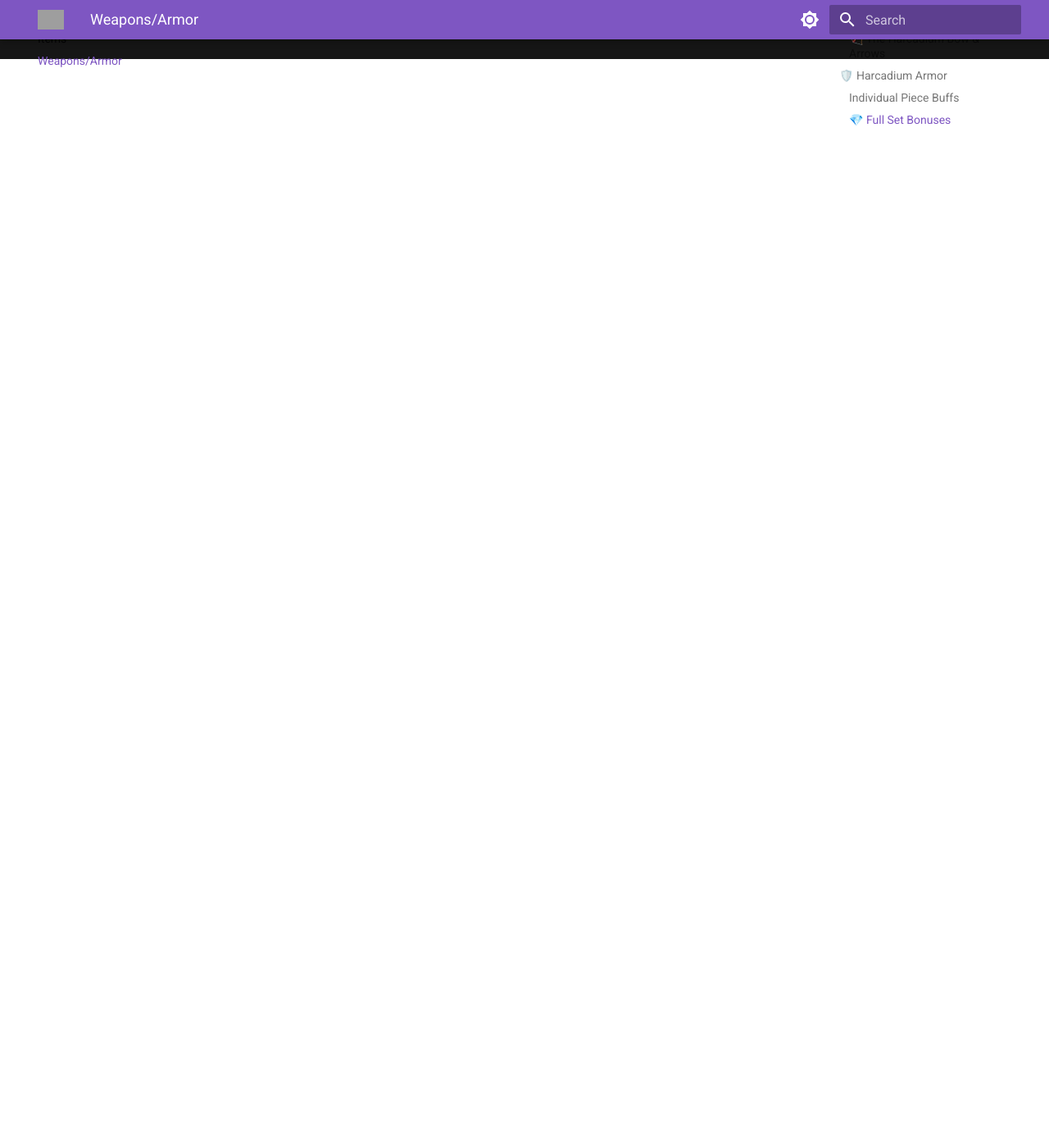
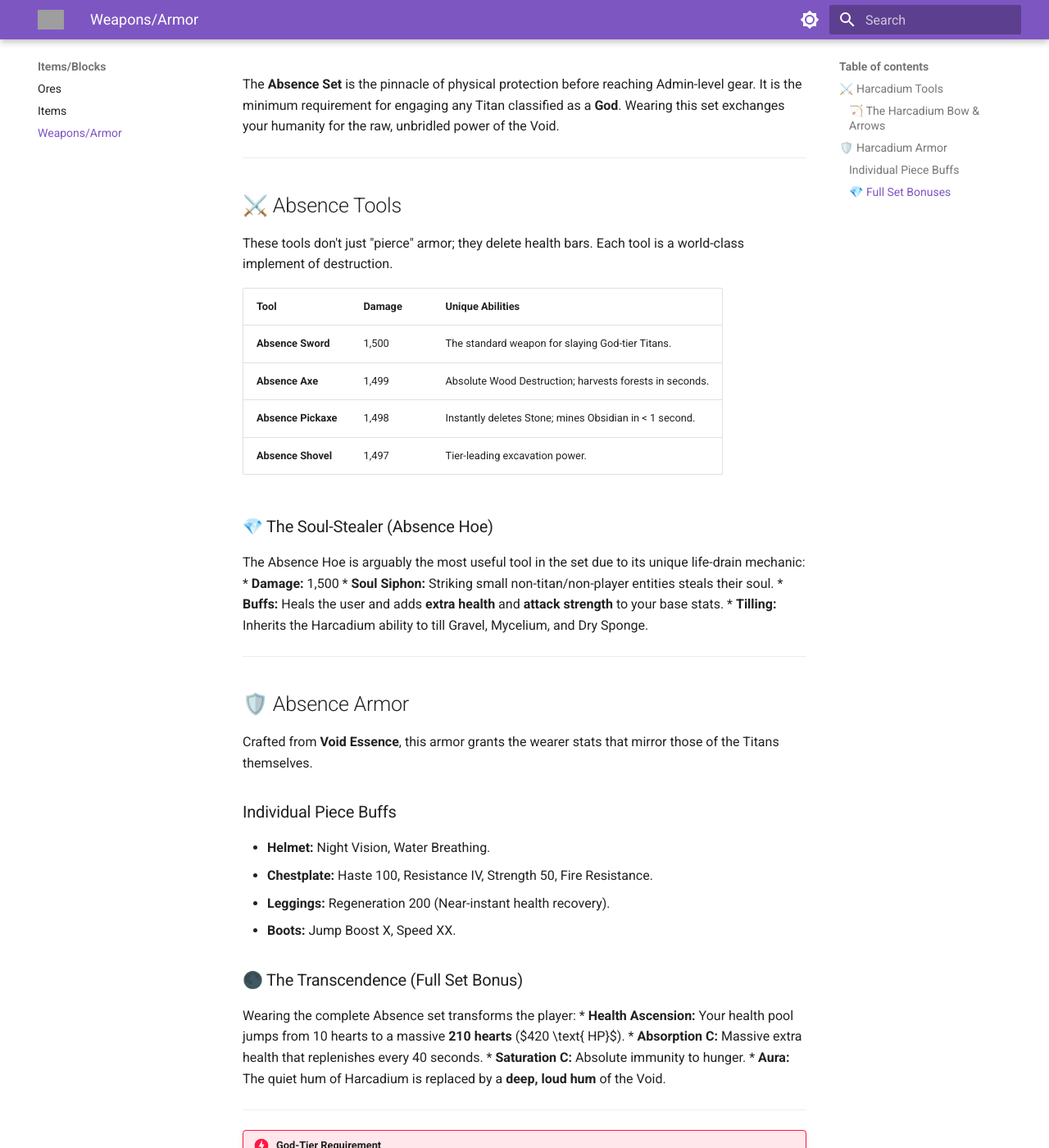
Before and after one commit to techn0z3n/The-Titans-Documentation, an MkDocs documentation site: the page built from docs/items/weapons_and_armor.md, in a window 1280 px wide and 1400 px high, scrolled down 1758 px. Shown: the whole window at 82% size. Built offline with MkDocs 1.6.1 and Material for MkDocs 9.7.7, drawn with Linux system fonts in a browser that asks for light colours; before the commit the page ends 1830 px from its top, so only the background shows below that; some of the changed text lies outside the part shown; grey boxes are pictures that could not be loaded.

Commit message:
Update weapons_and_armor.md

```diff
--- a/docs/items/weapons_and_armor.md
+++ b/docs/items/weapons_and_armor.md
@@ -44,3 +44,95 @@
     Harcadium armor is the **minimum requirement** to survive hits from Lesser and Average Titans. Against Greater Titans or Gods, even this armor may fail.
 
 ---
+
+
+# Absence Equipment (Void Tier)
+
+The **Absence Set** is the pinnacle of physical protection before reaching Admin-level gear. It is the minimum requirement for engaging any Titan classified as a **God**. Wearing this set exchanges your humanity for the raw, unbridled power of the Void.
+
+---
+
+## ⚔️ Absence Tools
+These tools don't just "pierce" armor; they delete health bars. Each tool is a world-class implement of destruction.
+
+| Tool | Damage | Unique Abilities |
+| :--- | :--- | :--- |
+| **Absence Sword** | 1,500 | The standard weapon for slaying God-tier Titans. |
+| **Absence Axe** | 1,499 | Absolute Wood Destruction; harvests forests in seconds. |
+| **Absence Pickaxe** | 1,498 | Instantly deletes Stone; mines Obsidian in < 1 second. |
+| **Absence Shovel** | 1,497 | Tier-leading excavation power. |
+
+### 💎 The Soul-Stealer (Absence Hoe)
+The Absence Hoe is arguably the most useful tool in the set due to its unique life-drain mechanic:
+* **Damage:** 1,500
+* **Soul Siphon:** Striking small non-titan/non-player entities steals their soul.
+* **Buffs:** Heals the user and adds **extra health** and **attack strength** to your base stats.
+* **Tilling:** Inherits the Harcadium ability to till Gravel, Mycelium, and Dry Sponge.
+
+---
+
+## 🛡️ Absence Armor
+Crafted from **Void Essence**, this armor grants the wearer stats that mirror those of the Titans themselves.
+
+### Individual Piece Buffs
+* **Helmet:** Night Vision, Water Breathing.
+* **Chestplate:** Haste 100, Resistance IV, Strength 50, Fire Resistance.
+* **Leggings:** Regeneration 200 (Near-instant health recovery).
+* **Boots:** Jump Boost X, Speed XX.
+
+### 🌑 The Transcendence (Full Set Bonus)
+Wearing the complete Absence set transforms the player:
+* **Health Ascension:** Your health pool jumps from 10 hearts to a massive **210 hearts** ($420 \text{ HP}$).
+* **Absorption C:** Massive extra health that replenishes every 40 seconds.
+* **Saturation C:** Absolute immunity to hunger.
+* **Aura:** The quiet hum of Harcadium is replaced by a **deep, loud hum** of the Void.
+
+---
+
+!!! danger "God-Tier Requirement"
+    Do not attempt to fight a God-status Titan without this set. The 200+ hearts and Regeneration 200 are the only things standing between you and an instant "Ban" to the Nowhere.
+
+# Adminium Armor: The Armor of the Gods
+
+> "If who ever wear this armor, if they be worthy, shall possess the power of the gods!"
+
+Adminium is the absolute pinnacle of technology in *The Titans*. It is not crafted from mere stone, but from the fundamental bedrock of the universe itself. This is the only armor set in existence capable of withstanding **Witherzilla's** wrath.
+
+---
+
+## 🏗️ The Cost of Divinity
+Crafting this set is a monumental task. It does not use standard Bedrock, but **Compacted Bedrock**.
+
+* **Compacted Bedrock:** Requires 9x Bedrock blocks to craft a single unit.
+* **The "Price Tag":** Since you need full suits and tools, the total Bedrock requirement is non-tupilled. You have a lot of Titan slaying ahead of you to gather this much material.
+* **Durability:** Practically unbreakable.
+
+---
+
+## ⚡ God-Like Attributes
+Equipping the Adminium set transcends the limits of a player, granting abilities usually reserved for the Titans themselves.
+
+### Individual Piece Buffs
+* **Helmet:** Night Vision, Water Breathing.
+* **Chestplate:** Haste 100, Resistance IV, Strength 50, Fire Resistance.
+* **Leggings:** Regeneration 200.
+* **Boots:** Jump Boost XV, Speed XV.
+
+### 🌌 Full Set: Divine Presence
+When the full set is equipped, your very presence becomes a weapon:
+* **Massive Health:** Your health pool expands from 10 hearts to a staggering **410 hearts** ($820 \text{ HP}$).
+* **The Killing Aura:** Automatically kills every non-allied entity within a **16-block radius**.
+* **Titan Traversal:** Jumping causes a Titan-like **Earthquake**. If `mobGriefing` is enabled, you will literally drill a hole through the Earth.
+* **Regeneration:** Includes **Absorption 100** (replenishes every 40s), **Healing X**, and **Saturation 100**.
+* **The Hum:** Gives off a very noticeable, loud hum that signals your arrival.
+
+---
+
+## ⚒️ Adminium Tools
+Adminium tools represent the ultimate tier of utility and damage.
+* **Construction:** Crafted using regular **Bedrock** for the hilts and **Compacted Bedrock** for the main components.
+
+---
+
+!!! danger "Witherzilla Protocol"
+    Adminium Armor is the **absolute minimum requirement** to engage Witherzilla. Any other armor—including the Absence set—will be shredded by the God of Titans in seconds.
```
